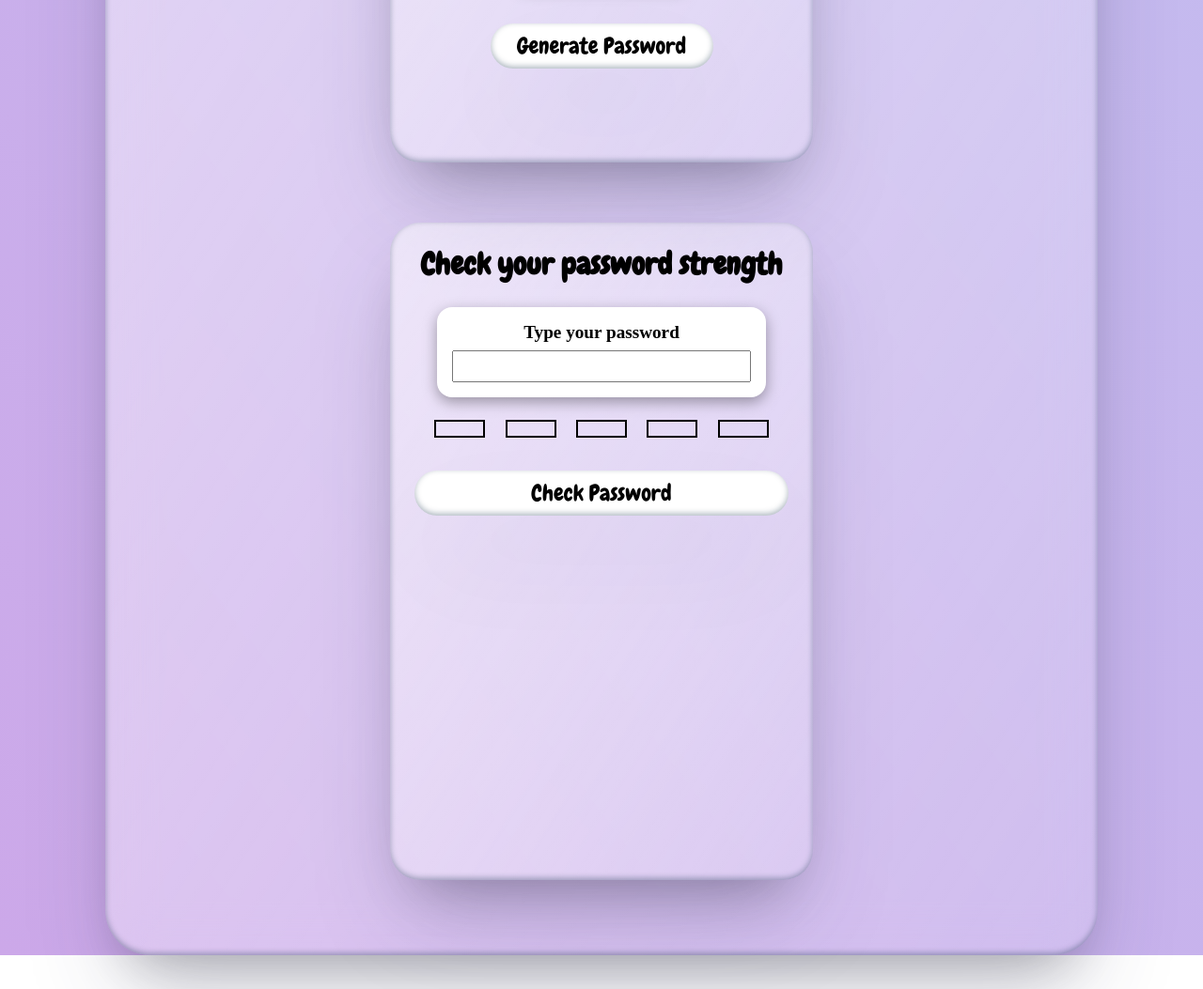
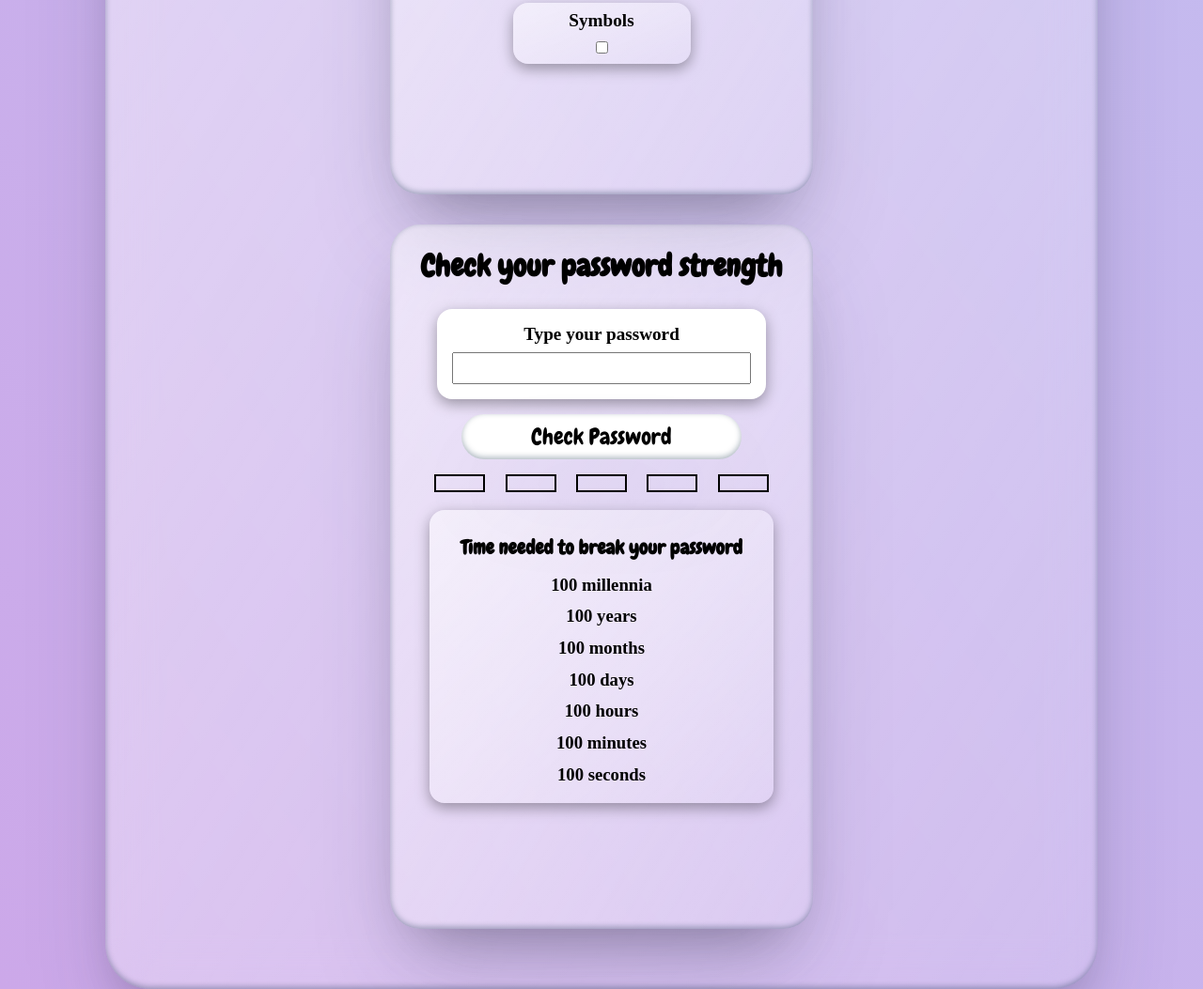
Before and after one commit to Snakerrek/Password-Generator, a plain HTML site: page index.html in a window 1280 px wide. Shown: the part 655-1708 px from the top of the page at 94% size. Before the commit the page ends 1672 px from the top, so only its background shows below. Drawn offline with Linux system fonts and the light colour scheme.

Commit message:
Styling 'time needed to break password' section and rearranging buttons

```diff
--- a/index.html
+++ b/index.html
@@ -23,6 +23,9 @@
           <h2>Generate your password</h2>
           <h3 class="password-display" id="passwordDisplay">password</h3>
           <form id="passwordGeneratorForm">
+            <button type="submit" class="btn shadow-3d">
+              Generate Password
+            </button>
             <div class="setting">
               <label for="charAmountRange">Characters Amount</label>
               <div class="char-amount-container">
@@ -54,9 +57,6 @@
               <label for="symbols">Symbols</label>
               <input type="checkbox" id="symbols" />
             </div>
-            <button type="submit" class="btn shadow-3d">
-              Generate Password
-            </button>
           </form>
         </div>
         <div class="card shadow-3d">
@@ -66,6 +66,7 @@
               <label for="passwordToCheck">Type your password</label>
               <input type="text" id="passwordToCheck" />
             </div>
+            <button type="submit" class="check-btn shadow-3d">Check Password</button>
             <div class="password-segment-container">
               <div class="password-segment"></div>
               <div class="password-segment"></div>
@@ -74,7 +75,30 @@
               <div class="password-segment"></div>
             </div>
             <h3 class="password-grade" id="passwordGrade"></h2>
-            <button type="submit" class="btn shadow-3d">Check Password</button>
+            <div class="time-to-break">
+              <h3 class="time-text-header">Time needed to break your password</h2>
+              <div class="time">
+                <h3 id="millennia">100 millennia</h3>
+              </div>
+              <div class="time">
+                <h3 id="years">100 years</h3>
+              </div>
+              <div class="time">
+                <h3 id="months">100 months</h3>
+              </div>
+              <div class="time">
+                <h3 id="days">100 days</h3>
+              </div>
+              <div class="time">
+                <h3 id="hours">100 hours</h3>
+              </div>
+              <div class="time">
+                <h3 id="minutes">100 minutes</h3>
+              </div>
+              <div class="time">
+                <h3 id="seconds">100 seconds</h3>
+              </div>
+            </div>
           </form>
         </div>
       </div>
--- a/passwordCheck.js
+++ b/passwordCheck.js
@@ -36,6 +36,12 @@ function calculateTimeToBreakPassword(password) {
 
 function representTime(time) {
   console.log(time);
+  // millennia (1000 years)
+  // years (12 months)
+  // months (~30 days)
+  // days (24 hours)
+  // hours (60 minutes)
+  // minutes (60 seconds)
 }
 
 // function for grading password from 0 to 5 based on rules described below
--- a/styles.css
+++ b/styles.css
@@ -1,3 +1,5 @@
+/* GENERAL */
+
 body {
   margin: 0;
   min-height: 100vh;
@@ -37,6 +39,8 @@ input[type='text'] {
   font-size: 1.5rem;
 }
 
+/* MAIN PAGE */
+
 .glass {
   background: linear-gradient(
     to right bottom,
@@ -66,12 +70,14 @@ input[type='text'] {
   );
   border-radius: 2rem;
   width: 450px;
-  height: 700px;
-  margin: 2rem;
+  height: 750px;
+  margin: 1rem;
   display: flex;
   align-items: center;
   flex-direction: column;
 }
+
+/* PASSWORD GENERATOR */
 
 .char-amount-container {
   display: flex;
@@ -98,7 +104,7 @@ input[type='text'] {
   background-color: white;
   font-size: 1.5rem;
   padding: 1rem;
-  margin-bottom: 0;
+  margin-bottom: 2.2rem;
   height: 2rem;
   width: 70%;
   box-shadow: rgba(0, 0, 0, 0.35) 0px 5px 15px;
@@ -134,10 +140,12 @@ input[type='text'] {
     rgba(0, 0, 0, 0.3) 0px 18px 36px -18px inset;
 }
 
+/* PASSWORD CHECKER */
 .password-text-container {
   background-color: white;
   font-size: 1.5rem;
   padding: 1rem;
+  margin-bottom: 0;
   box-shadow: rgba(0, 0, 0, 0.35) 0px 5px 15px;
   display: flex;
   justify-content: center;
@@ -146,6 +154,7 @@ input[type='text'] {
   transition: ease 0.5s;
 }
 .password-segment-container {
+  margin-top: 1rem;
   display: flex;
   justify-content: space-evenly;
   align-items: center;
@@ -161,6 +170,51 @@ input[type='text'] {
   color: red;
 }
 
+.time-to-break {
+  background: linear-gradient(
+    to right bottom,
+    rgba(255, 255, 255, 0.5),
+    rgba(255, 255, 255, 0.1)
+  );
+  margin: 1rem;
+  padding: 0.2rem;
+  margin-bottom: 0;
+  border-radius: 1rem;
+  box-shadow: rgba(0, 0, 0, 0.35) 0px 5px 15px;
+  transition: ease 0.5s;
+}
+
+.time-to-break:hover {
+  box-shadow: rgb(38, 57, 77) 0px 20px 30px -10px;
+}
+
+.time {
+  margin: 0;
+  padding: 0;
+  line-height: 0.8;
+  font-weight: bold;
+}
+
+.time-text-header {
+  font-size: 1.3rem;
+  margin: 1.5rem 1.5rem 0 1.5rem;
+  font-family: 'Chewy', cursive;
+}
+
+.check-btn {
+  margin-top: 1rem;
+  background: white;
+  border: none;
+  height: 3rem;
+  font-size: 1.5rem;
+  width: 75%;
+  border-radius: 2rem;
+  font-family: 'Chewy', cursive;
+  cursor: pointer;
+  transition: ease 0.5s;
+}
+
+/* OTHERS */
 .shadow-3d {
   box-shadow: rgba(50, 50, 93, 0.25) 0px 50px 100px -20px,
     rgba(0, 0, 0, 0.3) 0px 30px 60px -30px,
```
